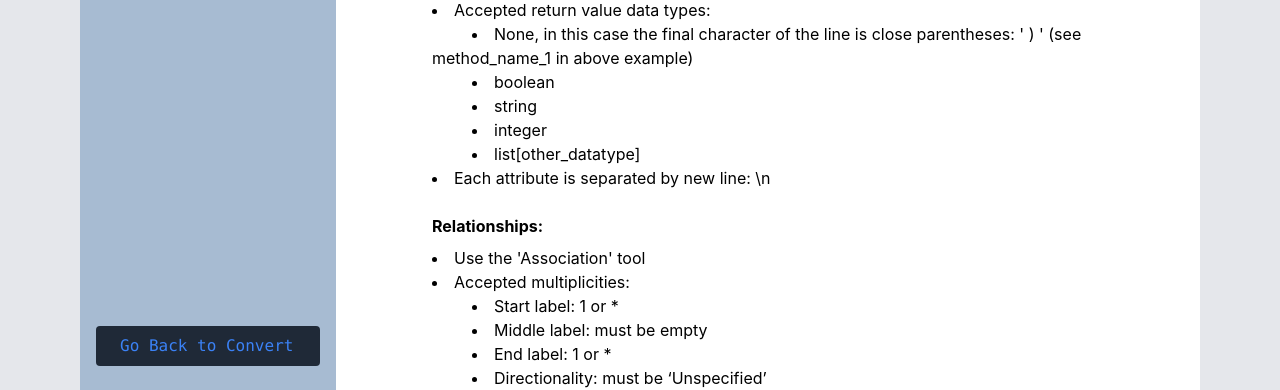
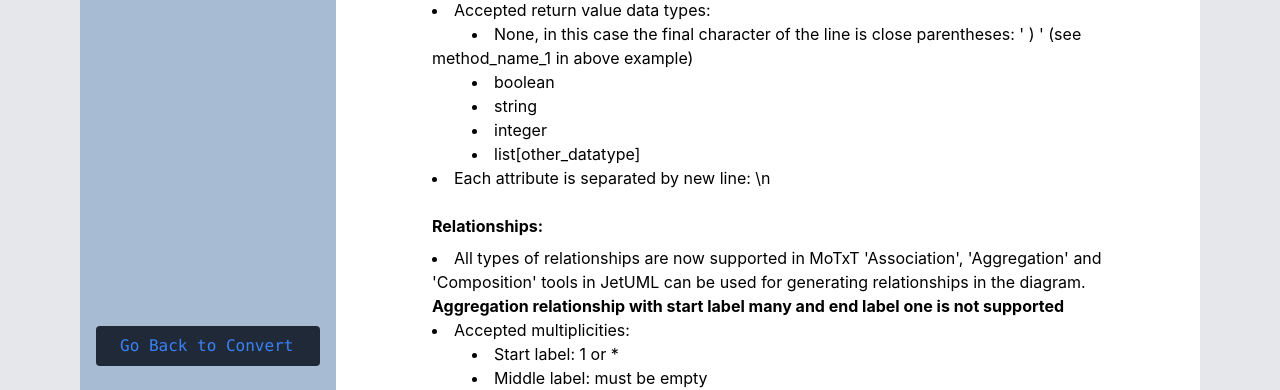
Before and after one commit to placeholder-motxt/fe, a Django app: page /doc/ in a window 1280 px wide. Shown: the part 2210-2600 px from the top of the page. Run offline with Django 5.2, Linux system fonts and the light colour scheme; some libraries are stand-ins or nearby versions.

Commit message:
[CHORE] Add relationship updates

```diff
--- a/templates/user_manual.html
+++ b/templates/user_manual.html
@@ -200,13 +200,16 @@
                     <div class="flex flex-col gap-2 pt-2">
                         <p class="font-bold">Relationships:</p>
                         <ul>
-                            <li class="list-inside list-disc">Use the 'Association' tool</li>
+                            <li class="list-inside list-disc">All types of relationships are now supported in MoTxT
+                                'Association', 'Aggregation' and 'Composition' tools in JetUML can be used for generating relationships in the diagram.
+                                <strong>Aggregation relationship with start label many and end label one is not supported</strong>
+                            </li>
                             <li class="list-inside list-disc">Accepted multiplicities:</li>
                             <ul>
                                 <li class="list-inside list-disc indent-10">Start label: 1 or *</li>
                                 <li class="list-inside list-disc indent-10">Middle label: must be empty</li>
                                 <li class="list-inside list-disc indent-10">End label: 1 or *</li>
-                                <li class="list-inside list-disc indent-10">Directionality: must be ‘Unspecified’</li>
+                                <li class="list-inside list-disc indent-10">Directionality: must be 'Unspecified'</li>
                             </ul>
                         </ul>
                     </div>
```
